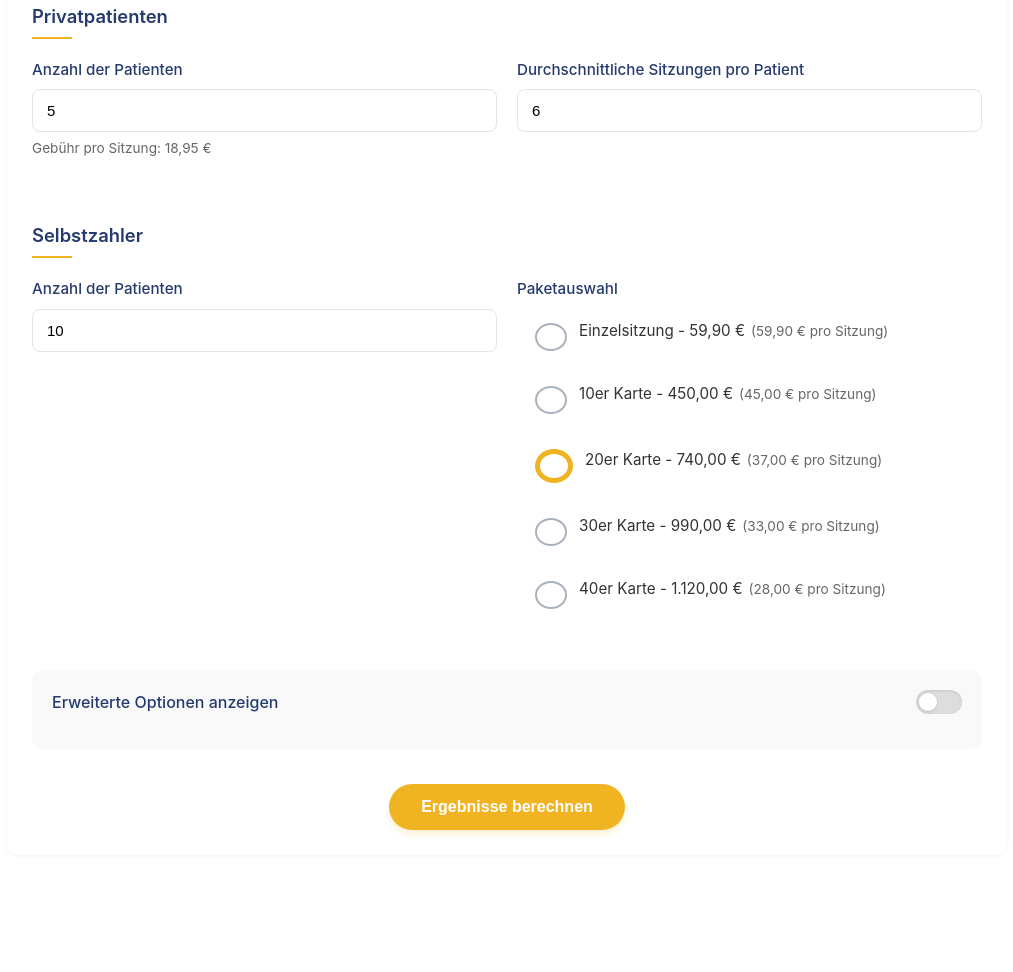
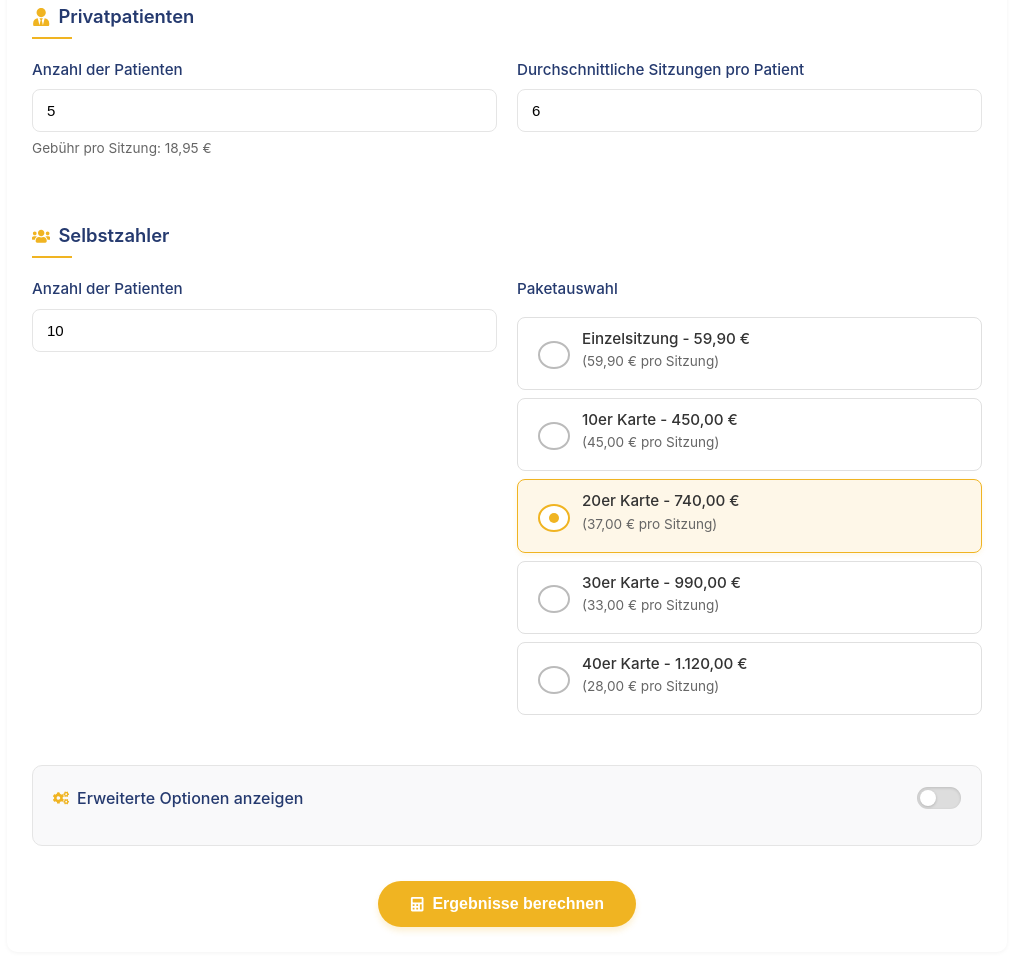
Before and after one commit to Dominien/webflow-react-integration, a React app: page / in a window 1280 px wide. Shown: the part 402-1374 px from the top of the page, without its empty margins (133-1146 px from the left). Before the commit the page ends 1325 px from the top, so only its background shows below. Built offline with nearby package versions, Linux system fonts and the light colour scheme.

Commit message:
Your commit message

```diff
--- a/package.json
+++ b/package.json
@@ -40,6 +40,7 @@
     "lucide-react": "^0.482.0",
     "react": "^19.0.0",
     "react-chartjs-2": "^5.3.0",
-    "react-dom": "^19.0.0"
+    "react-dom": "^19.0.0",
+    "react-icons": "^5.5.0"
   }
 }
--- a/src/components/ROICalculator.css
+++ b/src/components/ROICalculator.css
@@ -62,6 +62,14 @@
   color: var(--secondary-color);
   font-weight: 600;
   letter-spacing: -0.01em;
+  display: flex;
+  align-items: center;
+  gap: 8px;
+}
+
+.title-icon {
+  color: var(--primary-color);
+  font-size: 1.1rem;
 }
 
 .card-description {
@@ -87,6 +95,8 @@
   font-weight: 600;
   position: relative;
   padding-bottom: 8px;
+  display: flex;
+  align-items: center;
 }
 
 .section-title:after {
@@ -97,6 +107,11 @@
   width: 40px;
   height: 2px;
   background-color: var(--primary-color);
+}
+
+.section-icon {
+  margin-right: 8px;
+  color: var(--primary-color);
 }
 
 .input-grid {
@@ -154,28 +169,40 @@
 .radio-group {
   display: flex;
   flex-direction: column;
-  gap: 10px;
+  gap: 8px;
+  margin-top: 8px;
 }
 
 .radio-item {
   display: flex;
   align-items: center;
-  padding: 10px 12px;
+  padding: 10px 15px;
   border-radius: 8px;
-  transition: background-color 0.2s ease;
-  border: 1px solid transparent;
+  transition: all 0.2s ease;
+  border: 1px solid #e0e0e0;
+  background-color: white;
+  position: relative;
 }
 
 .radio-item:hover {
+  border-color: var(--primary-color);
   background-color: var(--primary-light);
+  transform: translateY(-1px);
+  box-shadow: 0 2px 5px rgba(0, 0, 0, 0.05);
+}
+
+.radio-item.selected {
+  border-color: var(--primary-color);
+  background-color: var(--primary-light);
+  box-shadow: 0 2px 5px rgba(240, 180, 34, 0.1);
 }
 
 .radio-item input[type="radio"] {
   appearance: none;
   -webkit-appearance: none;
-  width: 18px;
-  height: 18px;
-  border: 2px solid #aab2bd;
+  width: 20px;
+  height: 20px;
+  border: 2px solid #bbb;
   border-radius: 50%;
   margin-right: 12px;
   position: relative;
@@ -185,25 +212,41 @@
 }
 
 .radio-item input[type="radio"]:hover {
-  border-color: var(--secondary-color);
+  border-color: var(--primary-color);
 }
 
 .radio-item input[type="radio"]:checked {
   border-color: var(--primary-color);
-  border-width: 5px;
+  background-color: white;
+}
+
+.radio-item input[type="radio"]:checked::after {
+  content: "";
+  position: absolute;
+  top: 50%;
+  left: 50%;
+  transform: translate(-50%, -50%);
+  width: 10px;
+  height: 10px;
+  background-color: var(--primary-color);
+  border-radius: 50%;
 }
 
 .radio-item label {
   cursor: pointer;
-  font-weight: 400;
+  font-weight: 500;
   color: var(--text-color);
   flex: 1;
+  line-height: 1.4;
+  display: flex;
+  flex-direction: column;
 }
 
 .price-per-session {
-  margin-left: 6px;
   font-size: 0.85rem;
   color: var(--text-light);
+  margin-top: 3px;
+  font-weight: 400;
 }
 
 /* Toggle Switch - Improved version */
@@ -212,6 +255,7 @@
   padding: 20px;
   border-radius: 10px;
   margin-top: 30px;
+  border: 1px solid var(--border-color);
 }
 
 .toggle-section {
@@ -229,11 +273,21 @@
   align-items: center;
 }
 
+/* Toggle icon next to label */
+.toggle-icon {
+  margin-right: 8px;
+  color: var(--primary-color);
+  display: inline-flex;
+  align-items: center;
+  justify-content: center;
+}
+
 .toggle-switch {
   position: relative;
-  display: inline-block;
-  width: 46px;
-  height: 24px;
+  display: inline-flex;
+  align-items: center;
+  width: 44px;
+  height: 22px;
   flex-shrink: 0;
 }
 
@@ -251,22 +305,22 @@
   right: 0;
   bottom: 0;
   background-color: #ddd;
-  transition: .3s;
-  border-radius: 24px;
-  box-shadow: inset 0 1px 3px rgba(0, 0, 0, 0.1);
+  transition: .3s ease;
+  border-radius: 22px;
+  box-shadow: inset 0 1px 3px rgba(0, 0, 0, 0.15);
 }
 
 .toggle-switch label:before {
   position: absolute;
   content: "";
-  height: 18px;
-  width: 18px;
+  height: 16px;
+  width: 16px;
   left: 3px;
   bottom: 3px;
   background-color: white;
-  transition: .3s;
+  transition: .3s ease;
   border-radius: 50%;
-  box-shadow: 0 1px 3px rgba(0, 0, 0, 0.15);
+  box-shadow: 0 1px 3px rgba(0, 0, 0, 0.2);
 }
 
 .toggle-switch input:checked + label {
@@ -280,7 +334,7 @@
 .advanced-inputs {
   margin-top: 20px;
   padding-top: 20px;
-  border-top: 1px solid rgba(0, 0, 0, 0.06);
+  border-top: 1px solid rgba(0, 0, 0, 0.08);
   animation: fadeIn 0.4s ease;
 }
 
@@ -309,6 +363,7 @@
   display: inline-flex;
   align-items: center;
   justify-content: center;
+  gap: 8px;
 }
 
 .calculate-button:hover {
@@ -320,6 +375,10 @@
 .calculate-button:active {
   transform: translateY(0);
   box-shadow: 0 2px 4px rgba(240, 180, 34, 0.2);
+}
+
+.button-icon {
+  font-size: 0.9rem;
 }
 
 /* Results Section */
@@ -348,15 +407,10 @@
   box-shadow: 0 2px 5px rgba(37, 58, 111, 0.1);
 }
 
-.arrow-down {
-  width: 0;
-  height: 0;
-  border-left: 6px solid transparent;
-  border-right: 6px solid transparent;
-  border-top: 6px solid var(--primary-color);
+.indicator-icon {
+  color: var(--primary-color);
   margin-right: 8px;
-  display: inline-block;
-  vertical-align: middle;
+  font-size: 0.9rem;
 }
 
 .results-grid {
@@ -525,6 +579,7 @@
   display: inline-flex;
   align-items: center;
   justify-content: center;
+  gap: 8px;
 }
 
 .download-button:hover {
--- a/src/components/ROICalculator.js
+++ b/src/components/ROICalculator.js
@@ -1,7 +1,19 @@
-import React, { useState } from 'react';
+import React, { useState, useEffect } from 'react';
 import { Chart as ChartJS, ArcElement, Tooltip, Legend } from 'chart.js';
 import { Pie } from 'react-chartjs-2';
 import './ROICalculator.css';
+import {
+  FaEuroSign,
+  FaCalculator,
+  FaChartPie,
+  FaDownload,
+  FaCogs,
+  FaUserMd,
+  FaUserTie,
+  FaUsers,
+  FaRegLightbulb,
+  FaArrowDown
+} from 'react-icons/fa';
 
 ChartJS.register(ArcElement, Tooltip, Legend);
 
@@ -184,7 +196,10 @@ function ROICalculator() {
         <div className="card-content">
           {/* Statutory Health Insurance Patients */}
           <div className="input-section">
-            <h3 className="section-title">Gesetzlich versicherte Patienten</h3>
+            <h3 className="section-title">
+              <FaUserMd className="section-icon" />
+              Gesetzlich versicherte Patienten
+            </h3>
             <div className="input-grid">
               <div className="input-group">
                 <label htmlFor="statutory-patients">Anzahl der Patienten</label>
@@ -212,7 +227,10 @@ function ROICalculator() {
 
           {/* Private Patients */}
           <div className="input-section">
-            <h3 className="section-title">Privatpatienten</h3>
+            <h3 className="section-title">
+              <FaUserTie className="section-icon" />
+              Privatpatienten
+            </h3>
             <div className="input-grid">
               <div className="input-group">
                 <label htmlFor="private-patients">Anzahl der Patienten</label>
@@ -240,7 +258,10 @@ function ROICalculator() {
 
           {/* Self-Pay Patients */}
           <div className="input-section">
-            <h3 className="section-title">Selbstzahler</h3>
+            <h3 className="section-title">
+              <FaUsers className="section-icon" />
+              Selbstzahler
+            </h3>
             <div className="input-grid">
               <div className="input-group">
                 <label htmlFor="self-pay-patients">Anzahl der Patienten</label>
@@ -256,7 +277,11 @@ function ROICalculator() {
                 <label>Paketauswahl</label>
                 <div className="radio-group">
                   {Object.entries(SELF_PAY_PACKAGES).map(([key, pkg]) => (
-                    <div key={key} className="radio-item">
+                    <div
+                      key={key}
+                      className={`radio-item ${selectedPackage === key ? 'selected' : ''}`}
+                      onClick={() => setSelectedPackage(key)}
+                    >
                       <input
                         type="radio"
                         id={key}
@@ -282,6 +307,7 @@ function ROICalculator() {
           <div className="advanced-options">
             <div className="toggle-section">
               <label htmlFor="advanced-toggle" className="toggle-label">
+                <span className="toggle-icon"><FaCogs /></span>
                 Erweiterte Optionen anzeigen
               </label>
               <div className="toggle-switch">
@@ -325,7 +351,7 @@ function ROICalculator() {
           {/* Calculate Button */}
           <div className="button-container">
             <button onClick={calculateResults} className="calculate-button">
-              Ergebnisse berechnen
+              <FaCalculator className="button-icon" /> Ergebnisse berechnen
             </button>
           </div>
         </div>
@@ -335,14 +361,16 @@ function ROICalculator() {
       {showResults && (
         <div id="results-section" className="results-container">
           <div className="results-indicator">
-            <div className="arrow-down"></div>
+            <FaArrowDown className="indicator-icon" />
             <span>Ihre Ergebnisse</span>
           </div>
 
           <div className="results-grid">
             <div className="results-card">
               <div className="card-header">
-                <h2 className="card-title">Umsatzübersicht</h2>
+                <h2 className="card-title">
+                  <FaEuroSign className="title-icon" /> Umsatzübersicht
+                </h2>
                 <p className="card-description">Geschätzter Umsatz basierend auf Ihren Eingaben</p>
               </div>
               <div className="card-content">
@@ -393,7 +421,9 @@ function ROICalculator() {
 
             <div className="results-card">
               <div className="card-header">
-                <h2 className="card-title">Umsatzvisualisierung</h2>
+                <h2 className="card-title">
+                  <FaChartPie className="title-icon" /> Umsatzvisualisierung
+                </h2>
                 <p className="card-description">Grafische Darstellung Ihrer Umsatzströme</p>
               </div>
               <div className="card-content">
@@ -467,7 +497,9 @@ function ROICalculator() {
           )}
 
           <div className="download-section">
-            <button className="download-button">Bericht herunterladen</button>
+            <button className="download-button">
+              <FaDownload className="button-icon" /> Bericht herunterladen
+            </button>
           </div>
         </div>
       )}
```
Also changed, not shown: dist/bundle.js, dist/index.html, 1 other file.
